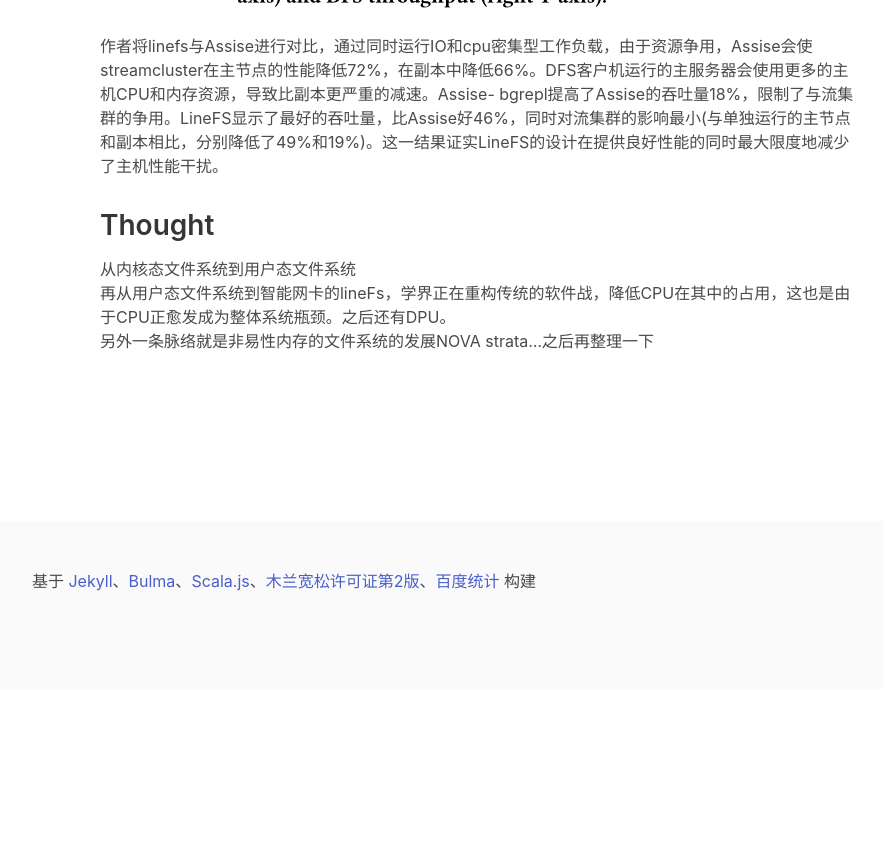
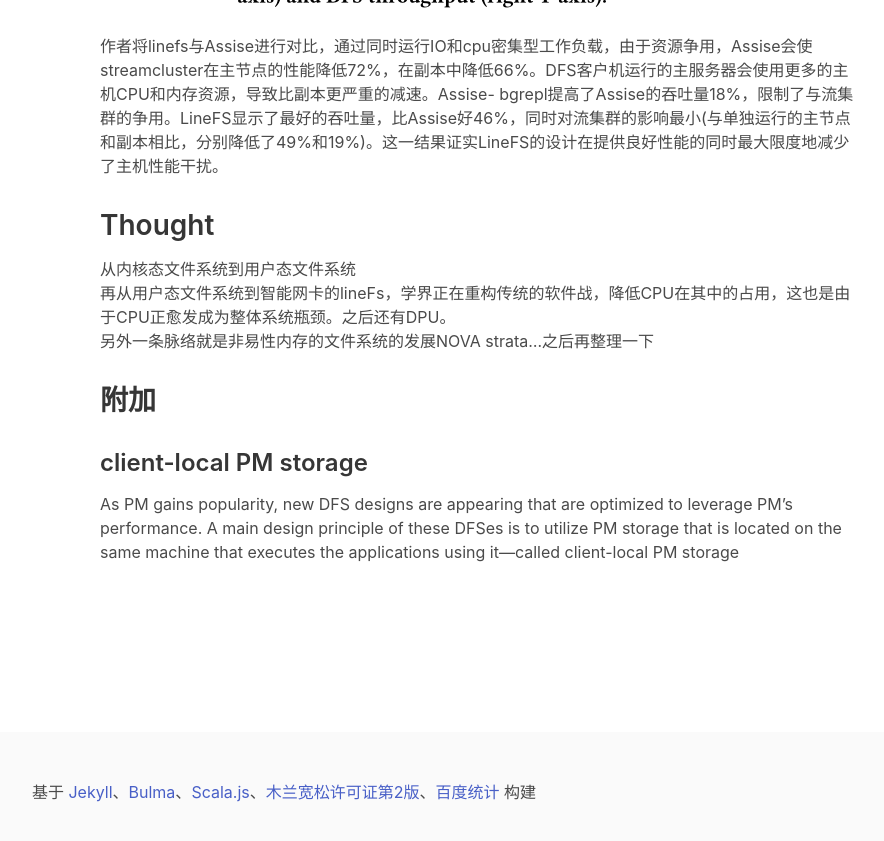
Before and after one commit to haslaboratory/haslaboratory.github.io, a Jekyll site: the page built from _posts/2022-01-14-linefs.md, in a window 1280 px wide and 900 px high, scrolled down 3056 px. Shown: the top 841 px of the window, without its empty margins (356-1240 px from the left). Built offline with Jekyll 4.4.1, drawn with Linux system fonts in a browser that asks for light colours; nearby versions of some CDN libraries; our own code applies the rules of GitHub Pages for plain Markdown files; library files that are not in the unit come from our copies; comment, search, counter and statistics services are not loaded; before the commit the page ends 3745 px from its top, so only the background shows below that; some of the changed text lies outside the part shown.

Commit message:
附加背景知识

```diff
--- a/_posts/2022-01-14-linefs.md
+++ b/_posts/2022-01-14-linefs.md
@@ -70,3 +70,8 @@ RDMA的相关优化
 从内核态文件系统到用户态文件系统
 再从用户态文件系统到智能网卡的lineFs，学界正在重构传统的软件战，降低CPU在其中的占用，这也是由于CPU正愈发成为整体系统瓶颈。之后还有DPU。
 另外一条脉络就是非易性内存的文件系统的发展NOVA strata...之后再整理一下
+
+
+## 附加
+### client-local PM storage
+As PM gains popularity, new DFS designs are appearing that are optimized to leverage PM’s performance. A main design principle of these DFSes is to utilize PM storage that is located on the same machine that executes the applications using it—called client-local PM storage
```
Also changed, not shown: other parts of _posts/2022-01-14-linefs.md (+1 -1 lines).
